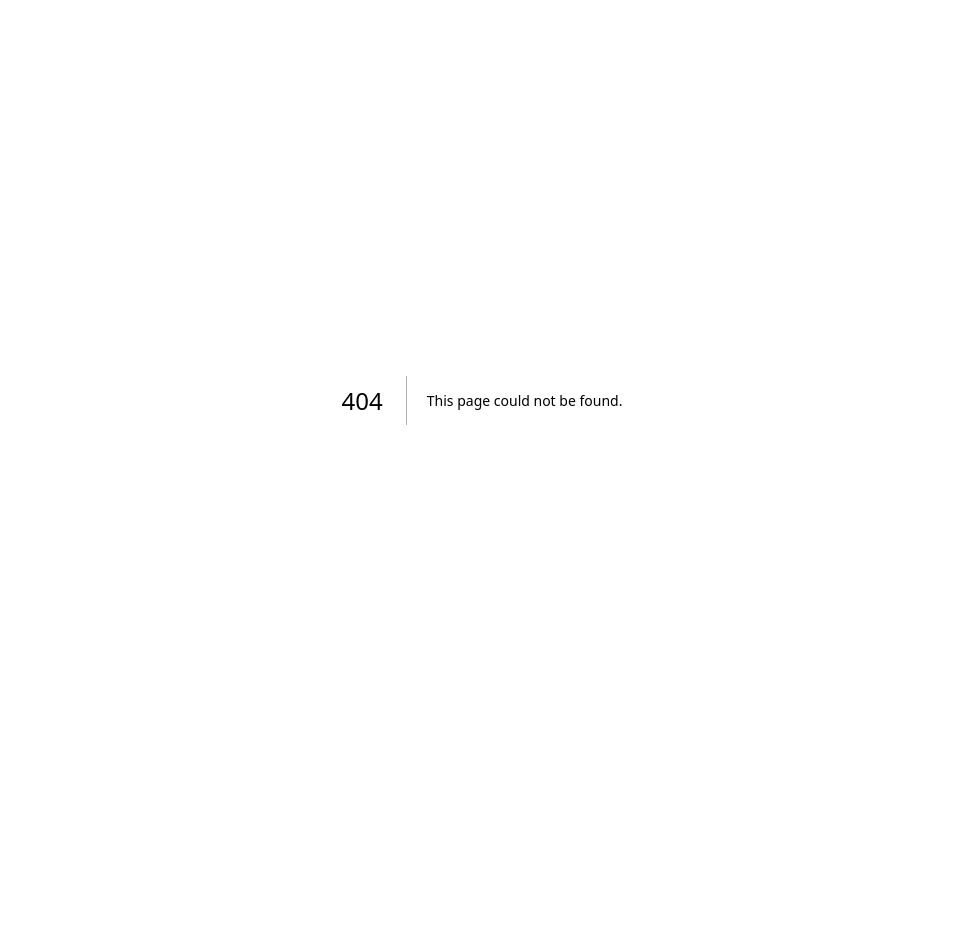
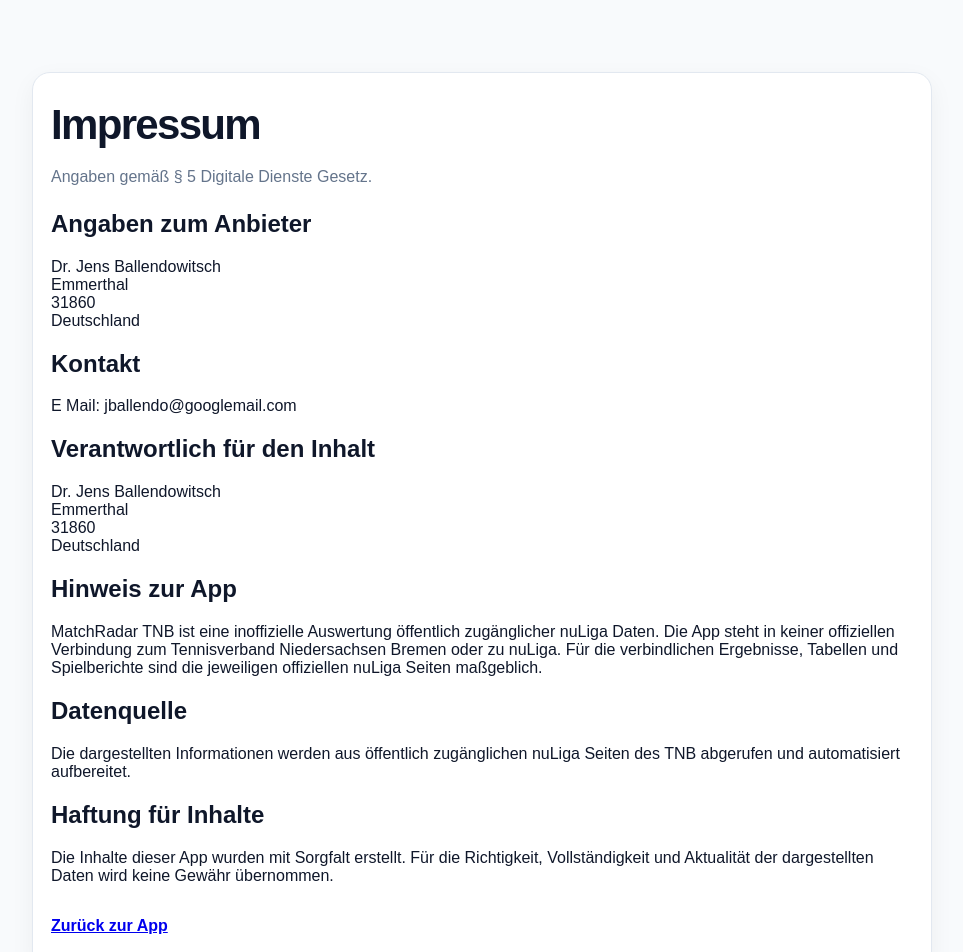
Before and after one commit to jballendo-sys/tnb-herren-live-app, a Next.js app: page /impressum in a window 1280 px wide. Before the commit this address had no page. Shown: the top 952 px of the page, without its empty margins (158-1121 px from the left). Before the commit the page ends 800 px from the top, so only its background shows below. Built offline with nearby package versions, Linux system fonts and the light colour scheme.

Commit message:
Add impressum page

```diff
--- /dev/null
+++ b/src/app/impressum/page.tsx
@@ -0,0 +1,58 @@
+export default function ImpressumPage() {
+  return (
+    <main className="container">
+      <section className="card" style={{ maxWidth: 900, margin: "40px auto" }}>
+        <h1 className="title">Impressum</h1>
+
+        <p className="subtitle">
+          Angaben gemäß § 5 Digitale Dienste Gesetz.
+        </p>
+
+        <h2>Angaben zum Anbieter</h2>
+        <p>
+          Dr. Jens Ballendowitsch<br />
+          Emmerthal<br />
+          31860<br />
+          Deutschland
+        </p>
+
+        <h2>Kontakt</h2>
+        <p>
+          E Mail: jballendo@googlemail.com
+        </p>
+
+        <h2>Verantwortlich für den Inhalt</h2>
+        <p>
+          Dr. Jens Ballendowitsch<br />
+          Emmerthal<br />
+          31860<br />
+          Deutschland
+        </p>
+
+        <h2>Hinweis zur App</h2>
+        <p>
+          MatchRadar TNB ist eine inoffizielle Auswertung öffentlich zugänglicher nuLiga Daten.
+          Die App steht in keiner offiziellen Verbindung zum Tennisverband Niedersachsen Bremen
+          oder zu nuLiga. Für die verbindlichen Ergebnisse, Tabellen und Spielberichte sind die
+          jeweiligen offiziellen nuLiga Seiten maßgeblich.
+        </p>
+
+        <h2>Datenquelle</h2>
+        <p>
+          Die dargestellten Informationen werden aus öffentlich zugänglichen nuLiga Seiten des TNB
+          abgerufen und automatisiert aufbereitet.
+        </p>
+
+        <h2>Haftung für Inhalte</h2>
+        <p>
+          Die Inhalte dieser App wurden mit Sorgfalt erstellt. Für die Richtigkeit, Vollständigkeit
+          und Aktualität der dargestellten Daten wird keine Gewähr übernommen.
+        </p>
+
+        <p style={{ marginTop: 32 }}>
+          <a href="/" style={{ fontWeight: 800 }}>Zurück zur App</a>
+        </p>
+      </section>
+    </main>
+  );
+}
```
Also changed, not shown: src/components/TnbDashboard.tsx (+74 -6 lines).
